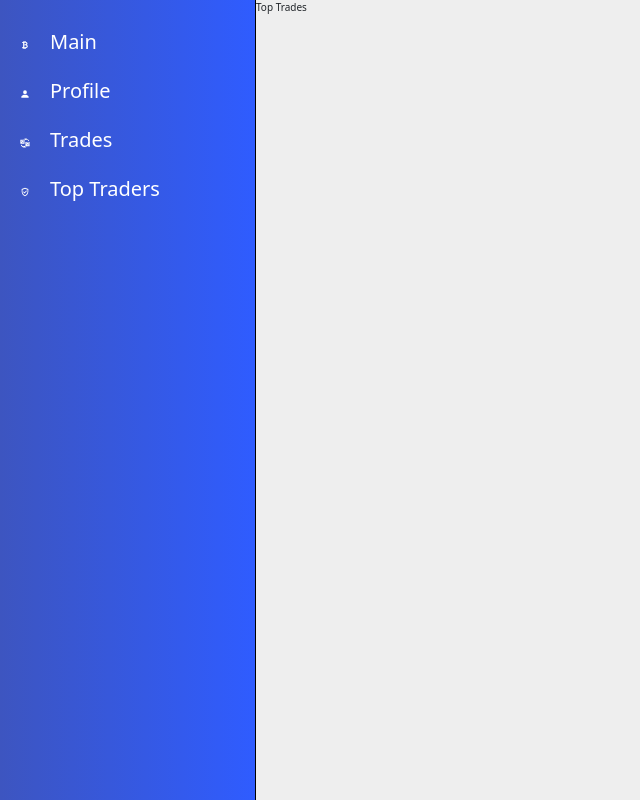
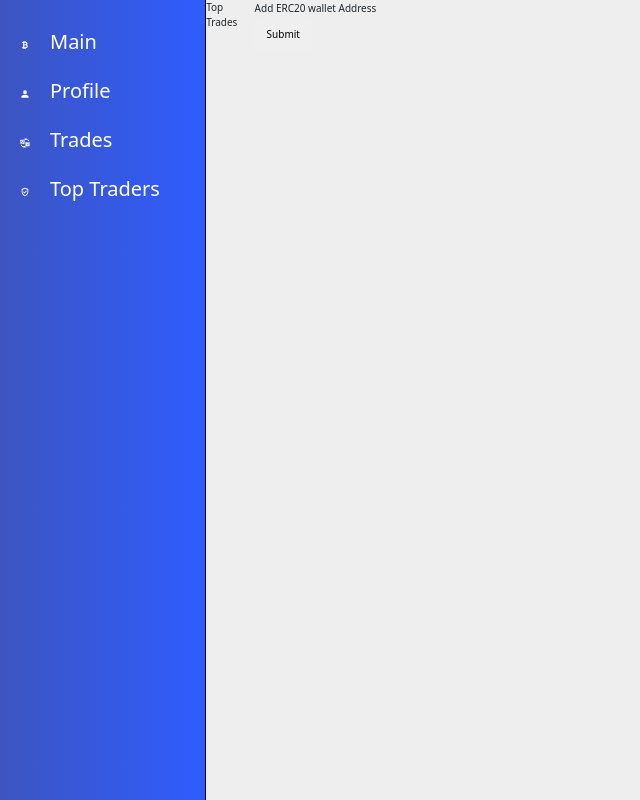
Before and after one commit to kekene48/tradeguide-master, a React (Create React App) app: page /toptrades in a window 1280 px wide. Shown: the whole page, without its empty margins (0-640 px from the left). Built offline with nearby package versions, Linux system fonts and the light colour scheme; what @rainbow-me/rainbowkit, wagmi would draw is missing.

Commit message:
Added the option to either use SL and TP or not

```diff
--- a/package.json
+++ b/package.json
@@ -3,12 +3,14 @@
   "version": "0.1.0",
   "private": true,
   "dependencies": {
+    "@moralisweb3/common-evm-utils": "^2.21.0",
     "@rainbow-me/rainbowkit": "^1.0.0",
     "@testing-library/jest-dom": "^5.16.5",
     "@testing-library/react": "^13.4.0",
     "@testing-library/user-event": "^13.5.0",
     "localforage": "^1.10.0",
     "match-sorter": "^6.3.1",
+    "moralis": "^2.21.0",
     "react": "^18.2.0",
     "react-dom": "^18.2.0",
     "react-icons": "^4.7.1",
--- a/src/Main/Trades/TradePage/TradePage.jsx
+++ b/src/Main/Trades/TradePage/TradePage.jsx
@@ -1,11 +1,13 @@
 import React from "react";
 import "./TradePage.scss";
 import { AiOutlineSwap } from "react-icons/ai";
-import { useRef } from "react";
+import { useRef, useState } from "react";
 
 const TradePage = () => {
   let targetValue1 = useRef("Link");
   let targetValue2 = useRef("USDT");
+  const [radio, setRadio] = useState(false);
+  // let radio = document.querySelector("#SLTP");
 
   //initialize the variables that would hold the coins
   let coinOne, coinTwo;
@@ -21,6 +23,10 @@ const TradePage = () => {
     }
 
     return coinOne, coinTwo;
+  };
+
+  const handleClick = () => {
+    setRadio(!radio);
   };
 
   return (
@@ -60,6 +66,19 @@ const TradePage = () => {
           </select>
         </div>
       </div>
+
+      <div className="sltp">
+        <div className="radio">
+          <label htmlFor="SLTP">Select SL/TP</label>
+          <input
+            type="checkbox"
+            name="SLTP"
+            id="SLTP"
+            onClick={() => handleClick()}
+          />
+        </div>
+
+        {radio ? (
           <div className="swap_inputs">
             <div className="swap_input-ST">
               <input type="text" placeholder="STOP LOSS" />
@@ -68,6 +87,11 @@ const TradePage = () => {
               <input type="text" placeholder="TAKE PROFIT" />
             </div>
           </div>
+        ) : (
+          ""
+        )}
+      </div>
+
       <button
         className="btn btn-primary btn-lg top-btn"
         onClick={() => console.log("swap successful")}
--- a/src/Main/Trades/TradePage/TradePage.scss
+++ b/src/Main/Trades/TradePage/TradePage.scss
@@ -37,7 +37,6 @@
     &_inputs {
         display: flex;
         gap: 5rem;
-        margin-bottom: 2rem;
 
         & > * > input {
             border: 1.5px solid black;
@@ -84,3 +83,11 @@ input {
             cursor: pointer;
     }
 }
+
+.sltp {
+    display: flex;
+    justify-content: center;
+    align-items: center;
+    gap: 2rem;
+    padding: 1rem;
+}
--- a/src/Main/Trades/topTrades/index.jsx
+++ b/src/Main/Trades/topTrades/index.jsx
@@ -1,12 +1,49 @@
-import React from "react";
+import React, { useState } from "react";
 import Sidebar from "../../Sidebar";
+import { EvmChain } from "@moralisweb3/common-evm-utils";
+const Moralis = require("moralis").default;
 
 const Index = () => {
+  const [showResult, setShowResult] = useState(false);
+  const [result, setResult] = useState([]);
+  let address;
+
+  const handleSubmit = async () => {
+    address = document.querySelector("#walletAddress").ariaValueMax;
+    const chain = EvmChain.ETHEREUM;
+
+    await Moralis.start({
+      apiKey: process.env.REACT_PUBLIC_MORALIS_API_KEY,
+    });
+
+    const response = await Moralis.EvmApi.token.getWalletTokenBalances({
+      address,
+      chain,
+    });
+
+    console.log(response.toJSON());
+    setResult(response.toJSON());
+    setShowResult(true);
+    document.querySelector("#walletAddress").value = "";
+  };
+
   return (
     <div style={{ display: "flex" }}>
       <Sidebar />
       Top Trades
-      {/* Render a YouTube video player */}
+      <div className="container">
+        <form action="#" method="POST">
+          <label htmlFor="walletAddress">Add ERC20 wallet Address</label>
+          <input
+            type="text"
+            name="walletAddress"
+            id="walletAddress"
+            max="120"
+            required
+          />
+        </form>
+        <button onClick={() => handleSubmit()}>Submit</button>
+      </div>
     </div>
   );
 };
```
Also changed, not shown: 1 other file (tests, documents, lock files or other folders). Lines whose indentation alone changed are shown as unchanged.
